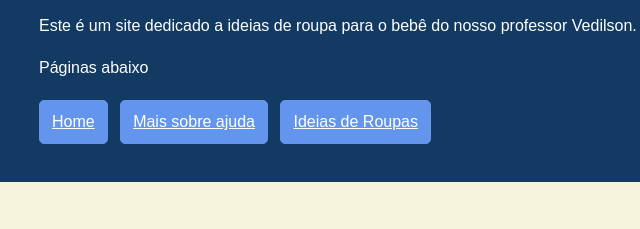
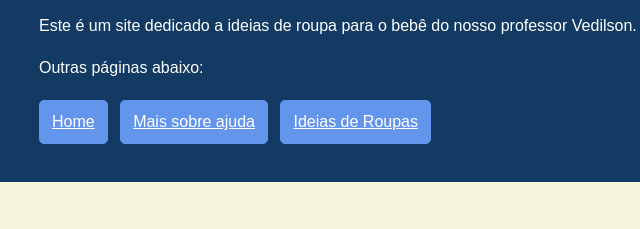
Before and after one commit to FilipeRamos-Dev/site-paternidade-professor, a plain HTML site: page pages/IdeiasRoupasBebes.html in a window 1280 px wide. Shown: the part 153-382 px from the top of the page, 101-741 px from the left. Drawn offline with Linux system fonts and the light colour scheme.

Commit message:
Atualização HTML sobre as 'páginas'

```diff
--- a/pages/IdeiasRoupasBebes.html
+++ b/pages/IdeiasRoupasBebes.html
@@ -18,7 +18,7 @@
                 Este é um site dedicado a ideias de roupa para o bebê do nosso professor Vedilson.
             </p>
 
-            <p>Páginas abaixo</p>
+            <p>Outras páginas abaixo:</p>
 
             <nav class="menu-principal">
                 <ul class="menu-lista">
```
Also changed, not shown: index.html (+1 -1 lines), pages/OutrasAjudas.html (+1 -1 lines).
